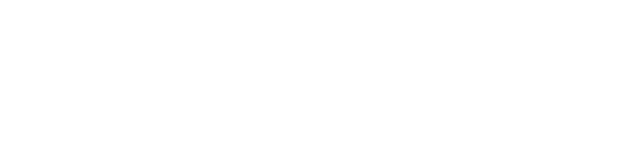
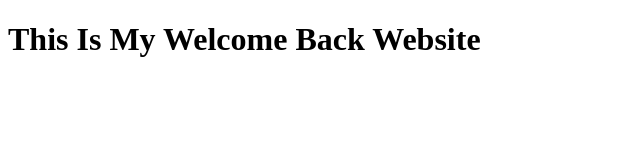
Before and after one commit to asifhasan973/welcome-back, a plain HTML site: page index.html in a window 1280 px wide. Shown: the whole page, without its empty margins (0-640 px from the left). Drawn offline with Linux system fonts and the light colour scheme.

Commit message:
2nd call

```diff
--- a/index.html
+++ b/index.html
@@ -6,6 +6,8 @@
     <title>Document</title>
 </head>
 <body>
-
+    <h1>
+        This Is My Welcome Back Website
+    </h1>
 </body>
 </html>
```
